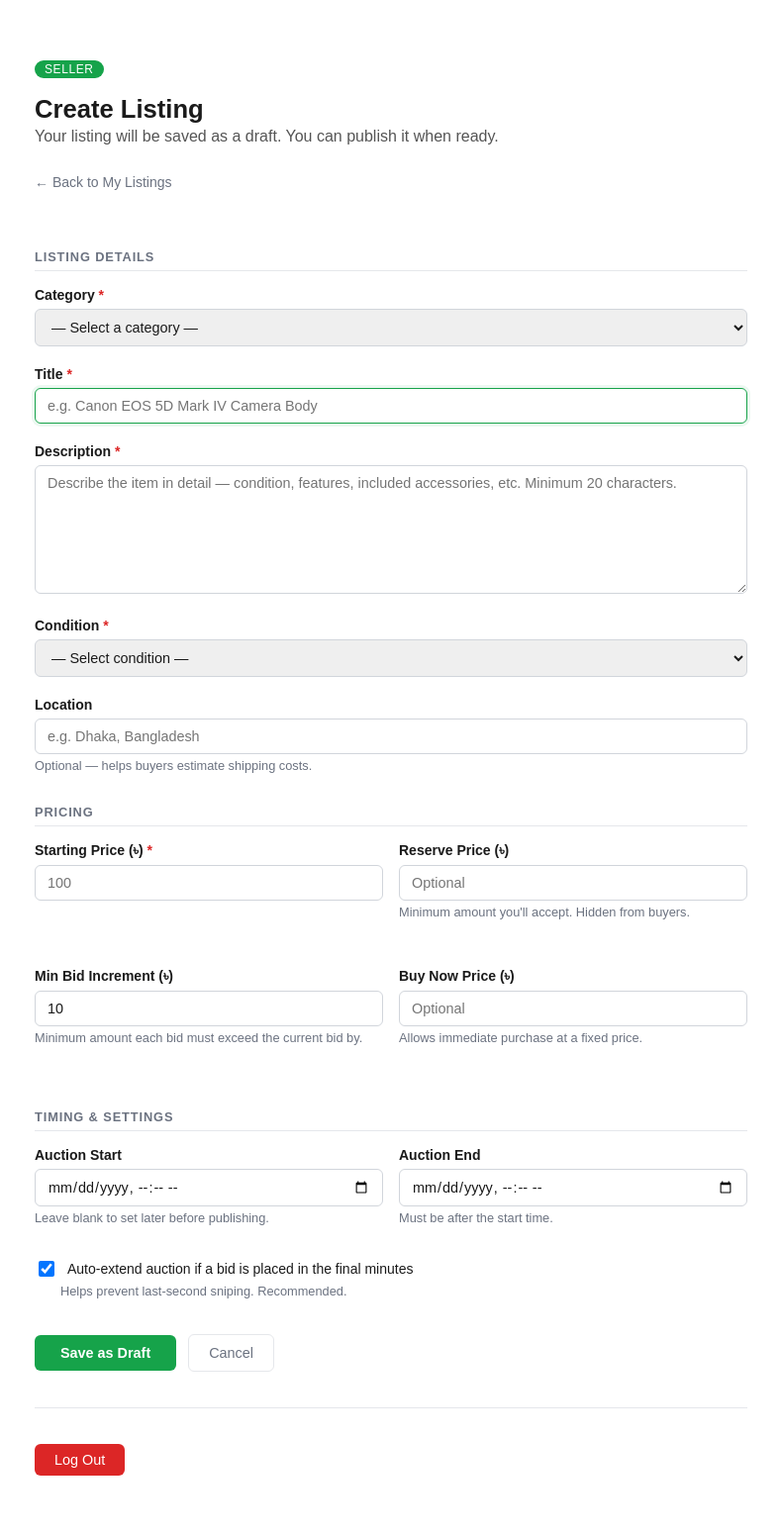
After one commit to Noobie33/auction-platform, a Laravel app: template resources/views/seller/listings/create.blade.php in a window 1280 px wide. The commit adds this page. Shown: the whole page at 99% size, without its empty margins (245-1034 px from the left). Run offline with Laravel 12, Linux system fonts and the light colour scheme; the template is opened without the code that fills it, so the values that code supplies are empty.

Commit message:
feat(listing): seller listing create and store as draft

```diff
--- /dev/null
+++ b/resources/views/seller/listings/create.blade.php
@@ -0,0 +1,334 @@
+<!DOCTYPE html>
+<html lang="en">
+<head>
+    <meta charset="UTF-8">
+    <meta name="viewport" content="width=device-width, initial-scale=1.0">
+    <title>Create Listing — Seller</title>
+    <style>
+        body             { font-family: sans-serif; max-width: 720px; margin: 60px auto; padding: 0 20px; color: #1a1a1a; }
+        h1               { font-size: 1.6rem; margin-bottom: 4px; }
+        p.subtitle       { color: #555; margin: 0 0 28px; }
+
+        /* Seller brand — green badge */
+        .badge           { display: inline-block; background: #16a34a; color: #fff; font-size: 0.75rem; padding: 2px 10px; border-radius: 99px; text-transform: uppercase; letter-spacing: 0.05em; }
+
+        .back-link       { display: inline-block; margin-bottom: 28px; font-size: 0.875rem; color: #6b7280; text-decoration: none; }
+        .back-link:hover { color: #1a1a1a; }
+
+        /* Section grouping */
+        .section-title   { font-size: 0.8rem; font-weight: 700; text-transform: uppercase; letter-spacing: 0.07em; color: #6b7280; margin: 32px 0 16px; padding-bottom: 6px; border-bottom: 1px solid #e5e7eb; }
+
+        .form-group      { margin-bottom: 20px; }
+        label            { display: block; font-size: 0.875rem; font-weight: 600; margin-bottom: 6px; }
+        .required-star   { color: #dc2626; }
+        .hint            { font-size: 0.8rem; color: #6b7280; margin-top: 4px; }
+
+        input[type="text"],
+        input[type="number"],
+        input[type="datetime-local"],
+        textarea,
+        select           { width: 100%; padding: 9px 12px; border: 1px solid #d1d5db; border-radius: 6px; font-size: 0.9rem; color: #1a1a1a; box-sizing: border-box; font-family: inherit; }
+        input:focus,
+        textarea:focus,
+        select:focus     { outline: none; border-color: #16a34a; box-shadow: 0 0 0 3px rgba(22,163,74,0.08); }
+        textarea         { resize: vertical; min-height: 130px; }
+        .is-invalid      { border-color: #dc2626; }
+
+        /* Two-column grid for price fields */
+        .grid-2          { display: grid; grid-template-columns: 1fr 1fr; gap: 16px; }
+
+        .checkbox-row    { display: flex; align-items: center; gap: 10px; }
+        .checkbox-row input[type="checkbox"] { width: 16px; height: 16px; cursor: pointer; flex-shrink: 0; }
+        .checkbox-row label { margin-bottom: 0; font-weight: normal; cursor: pointer; }
+
+        .field-error     { font-size: 0.8rem; color: #dc2626; margin-top: 5px; }
+
+        .actions         { display: flex; align-items: center; gap: 12px; margin-top: 36px; }
+        .btn-primary     { background: #16a34a; color: #fff; border: none; padding: 10px 26px; border-radius: 6px; cursor: pointer; font-size: 0.9rem; font-weight: 600; }
+        .btn-primary:hover { background: #15803d; }
+        .btn-cancel      { display: inline-block; padding: 10px 20px; border: 1px solid #e5e7eb; border-radius: 6px; text-decoration: none; color: #6b7280; font-size: 0.9rem; }
+        .btn-cancel:hover { background: #f9fafb; color: #1a1a1a; }
+
+        .divider         { border: none; border-top: 1px solid #e5e7eb; margin: 36px 0; }
+        button.logout    { background: #dc2626; color: #fff; border: none; padding: 8px 20px; border-radius: 6px; cursor: pointer; font-size: 0.9rem; }
+        button.logout:hover { background: #b91c1c; }
+    </style>
+</head>
+<body>
+
+    <span class="badge">Seller</span>
+    <h1>Create Listing</h1>
+    <p class="subtitle">Your listing will be saved as a draft. You can publish it when ready.</p>
+
+    <a class="back-link" href="{{ route('seller.listings.index') }}">← Back to My Listings</a>
+
+    <form method="POST" action="{{ route('seller.listings.store') }}">
+        @csrf
+
+        {{-- ── Category & Basics ───────────────────────────────────────────── --}}
+        <p class="section-title">Listing Details</p>
+
+        {{-- Category --}}
+        <div class="form-group">
+            <label for="category_id">
+                Category <span class="required-star">*</span>
+            </label>
+            <select
+                id="category_id"
+                name="category_id"
+                class="{{ $errors->has('category_id') ? 'is-invalid' : '' }}"
+            >
+                <option value="">— Select a category —</option>
+                @foreach ($categories as $parent)
+                    @if ($parent->children->isNotEmpty())
+                        <optgroup label="{{ $parent->name }}">
+                            @foreach ($parent->children as $child)
+                                <option
+                                    value="{{ $child->id }}"
+                                    {{ old('category_id') == $child->id ? 'selected' : '' }}
+                                >{{ $child->name }}</option>
+                            @endforeach
+                        </optgroup>
+                    @else
+                        <option
+                            value="{{ $parent->id }}"
+                            {{ old('category_id') == $parent->id ? 'selected' : '' }}
+                        >{{ $parent->name }}</option>
+                    @endif
+                @endforeach
+            </select>
+            @error('category_id')
+                <p class="field-error">{{ $message }}</p>
+            @enderror
+        </div>
+
+        {{-- Title --}}
+        <div class="form-group">
+            <label for="title">
+                Title <span class="required-star">*</span>
+            </label>
+            <input
+                type="text"
+                id="title"
+                name="title"
+                value="{{ old('title') }}"
+                class="{{ $errors->has('title') ? 'is-invalid' : '' }}"
+                placeholder="e.g. Canon EOS 5D Mark IV Camera Body"
+                maxlength="255"
+                autofocus
+            >
+            @error('title')
+                <p class="field-error">{{ $message }}</p>
+            @enderror
+        </div>
+
+        {{-- Description --}}
+        <div class="form-group">
+            <label for="description">
+                Description <span class="required-star">*</span>
+            </label>
+            <textarea
+                id="description"
+                name="description"
+                class="{{ $errors->has('description') ? 'is-invalid' : '' }}"
+                placeholder="Describe the item in detail — condition, features, included accessories, etc. Minimum 20 characters."
+                maxlength="5000"
+            >{{ old('description') }}</textarea>
+            @error('description')
+                <p class="field-error">{{ $message }}</p>
+            @enderror
+        </div>
+
+        {{-- Condition --}}
+        <div class="form-group">
+            <label for="condition">
+                Condition <span class="required-star">*</span>
+            </label>
+            <select
+                id="condition"
+                name="condition"
+                class="{{ $errors->has('condition') ? 'is-invalid' : '' }}"
+            >
+                <option value="">— Select condition —</option>
+                <option value="new"         {{ old('condition') === 'new'         ? 'selected' : '' }}>New</option>
+                <option value="used"        {{ old('condition') === 'used'        ? 'selected' : '' }}>Used</option>
+                <option value="refurbished" {{ old('condition') === 'refurbished' ? 'selected' : '' }}>Refurbished</option>
+            </select>
+            @error('condition')
+                <p class="field-error">{{ $message }}</p>
+            @enderror
+        </div>
+
+        {{-- Location --}}
+        <div class="form-group">
+            <label for="location">Location</label>
+            <input
+                type="text"
+                id="location"
+                name="location"
+                value="{{ old('location') }}"
+                class="{{ $errors->has('location') ? 'is-invalid' : '' }}"
+                placeholder="e.g. Dhaka, Bangladesh"
+                maxlength="255"
+            >
+            <p class="hint">Optional — helps buyers estimate shipping costs.</p>
+            @error('location')
+                <p class="field-error">{{ $message }}</p>
+            @enderror
+        </div>
+
+        {{-- ── Pricing ──────────────────────────────────────────────────────── --}}
+        <p class="section-title">Pricing</p>
+
+        <div class="grid-2">
+            {{-- Starting Price --}}
+            <div class="form-group">
+                <label for="starting_price">
+                    Starting Price (৳) <span class="required-star">*</span>
+                </label>
+                <input
+                    type="number"
+                    id="starting_price"
+                    name="starting_price"
+                    value="{{ old('starting_price') }}"
+                    class="{{ $errors->has('starting_price') ? 'is-invalid' : '' }}"
+                    placeholder="100"
+                    min="1"
+                    step="0.01"
+                >
+                @error('starting_price')
+                    <p class="field-error">{{ $message }}</p>
+                @enderror
+            </div>
+
+            {{-- Reserve Price --}}
+            <div class="form-group">
+                <label for="reserve_price">Reserve Price (৳)</label>
+                <input
+                    type="number"
+                    id="reserve_price"
+                    name="reserve_price"
+                    value="{{ old('reserve_price') }}"
+                    class="{{ $errors->has('reserve_price') ? 'is-invalid' : '' }}"
+                    placeholder="Optional"
+                    min="1"
+                    step="0.01"
+                >
+                <p class="hint">Minimum amount you'll accept. Hidden from buyers.</p>
+                @error('reserve_price')
+                    <p class="field-error">{{ $message }}</p>
+                @enderror
+            </div>
+
+            {{-- Min Bid Increment --}}
+            <div class="form-group">
+                <label for="min_bid_increment">Min Bid Increment (৳)</label>
+                <input
+                    type="number"
+                    id="min_bid_increment"
+                    name="min_bid_increment"
+                    value="{{ old('min_bid_increment', '10') }}"
+                    class="{{ $errors->has('min_bid_increment') ? 'is-invalid' : '' }}"
+                    placeholder="10"
+                    min="1"
+                    step="0.01"
+                >
+                <p class="hint">Minimum amount each bid must exceed the current bid by.</p>
+                @error('min_bid_increment')
+                    <p class="field-error">{{ $message }}</p>
+                @enderror
+            </div>
+
+            {{-- Buy Now Price --}}
+            <div class="form-group">
+                <label for="buy_now_price">Buy Now Price (৳)</label>
+                <input
+                    type="number"
+                    id="buy_now_price"
+                    name="buy_now_price"
+                    value="{{ old('buy_now_price') }}"
+                    class="{{ $errors->has('buy_now_price') ? 'is-invalid' : '' }}"
+                    placeholder="Optional"
+                    min="1"
+                    step="0.01"
+                >
+                <p class="hint">Allows immediate purchase at a fixed price.</p>
+                @error('buy_now_price')
+                    <p class="field-error">{{ $message }}</p>
+                @enderror
+            </div>
+        </div>
+
+        {{-- ── Timing & Settings ────────────────────────────────────────────── --}}
+        <p class="section-title">Timing & Settings</p>
+
+        <div class="grid-2">
+            {{-- Starts At --}}
+            <div class="form-group">
+                <label for="starts_at">Auction Start</label>
+                <input
+                    type="datetime-local"
+                    id="starts_at"
+                    name="starts_at"
+                    value="{{ old('starts_at') }}"
+                    class="{{ $errors->has('starts_at') ? 'is-invalid' : '' }}"
+                >
+                <p class="hint">Leave blank to set later before publishing.</p>
+                @error('starts_at')
+                    <p class="field-error">{{ $message }}</p>
+                @enderror
+            </div>
+
+            {{-- Ends At --}}
+            <div class="form-group">
+                <label for="ends_at">Auction End</label>
+                <input
+                    type="datetime-local"
+                    id="ends_at"
+                    name="ends_at"
+                    value="{{ old('ends_at') }}"
+                    class="{{ $errors->has('ends_at') ? 'is-invalid' : '' }}"
+                >
+                <p class="hint">Must be after the start time.</p>
+                @error('ends_at')
+                    <p class="field-error">{{ $message }}</p>
+                @enderror
+            </div>
+        </div>
+
+        {{-- Auto Extend --}}
+        <div class="form-group">
+            {{-- Hidden input ensures auto_extend = 0 reaches the server when checkbox is unchecked. --}}
+            <input type="hidden" name="auto_extend" value="0">
+            <div class="checkbox-row">
+                <input
+                    type="checkbox"
+                    id="auto_extend"
+                    name="auto_extend"
+                    value="1"
+                    {{ old('auto_extend', '1') === '1' ? 'checked' : '' }}
+                >
+                <label for="auto_extend">Auto-extend auction if a bid is placed in the final minutes</label>
+            </div>
+            <p class="hint" style="margin-left: 26px;">Helps prevent last-second sniping. Recommended.</p>
+            @error('auto_extend')
+                <p class="field-error">{{ $message }}</p>
+            @enderror
+        </div>
+
+        <div class="actions">
+            <button type="submit" class="btn-primary">Save as Draft</button>
+            <a href="{{ route('seller.listings.index') }}" class="btn-cancel">Cancel</a>
+        </div>
+
+    </form>
+
+    <hr class="divider">
+
+    <form method="POST" action="{{ route('logout') }}">
+        @csrf
+        <button type="submit" class="logout">Log Out</button>
+    </form>
+
+</body>
+</html>
--- a/resources/views/seller/listings/index.blade.php
+++ b/resources/views/seller/listings/index.blade.php
@@ -39,6 +39,8 @@
         .divider          { border: none; border-top: 1px solid #e5e7eb; margin: 28px 0; }
         button            { background: #dc2626; color: #fff; border: none; padding: 8px 20px; border-radius: 6px; cursor: pointer; font-size: 0.9rem; }
         button:hover      { background: #b91c1c; }
+        .btn-create      { display: inline-block; background: #16a34a; color: #fff; padding: 8px 18px; border-radius: 6px; text-decoration: none; font-size: 0.875rem; font-weight: 600; }
+        .btn-create:hover { background: #15803d; }
     </style>
 </head>
 <body>
@@ -49,6 +51,7 @@
 
     <div class="page-header">
         <a class="back-link" href="{{ route('seller.dashboard') }}">← Back to Dashboard</a>
+        <a class="btn-create" href="{{ route('seller.listings.create') }}">+ Create Listing</a>
     </div>
 
     @if ($listings->isEmpty())
--- a/routes/web.php
+++ b/routes/web.php
@@ -84,6 +84,14 @@ Route::middleware(['auth', 'check.account.status', 'verified'])->group(function
         ->middleware('role:seller')
         ->name('seller.listings.index');
 
+    Route::get('/seller/listings/create', [ListingController::class, 'create'])
+        ->middleware('role:seller')
+        ->name('seller.listings.create');
+
+    Route::post('/seller/listings', [ListingController::class, 'store'])
+        ->middleware('role:seller')
+        ->name('seller.listings.store');
+
      // ── Bidder ────────────────────────────────────────────────────────────────
     Route::get('/bidder/dashboard', BidderDashboardController::class)
         ->middleware('role:bidder')
```
Also changed, not shown: app/Http/Controllers/Seller/ListingController.php (+59 -0 lines), app/Http/Requests/Seller/StoreListingRequest.php (added, +61 -0 lines), tests/Feature/Seller/SellerListingTest.php (+163 -0 lines).
